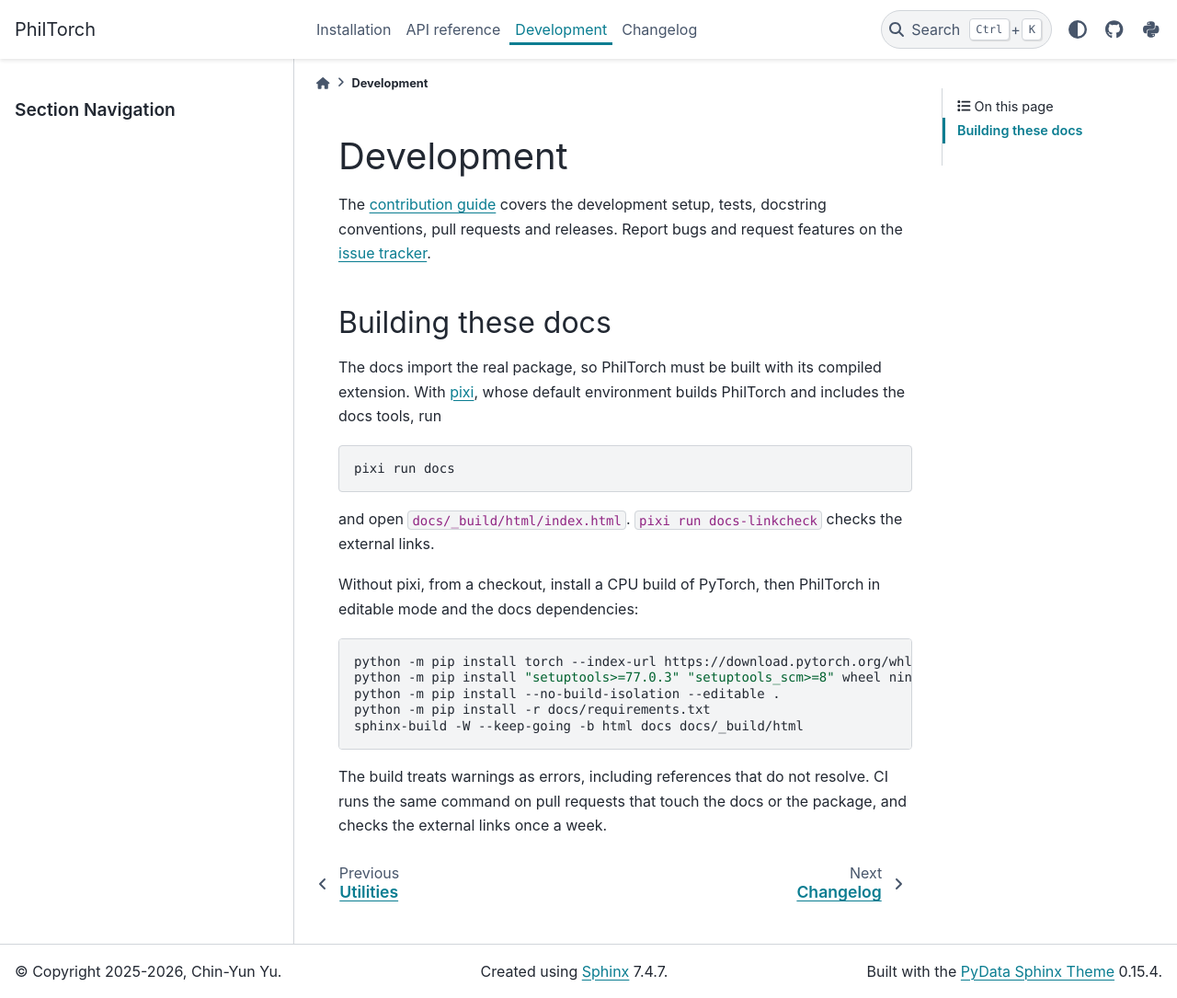
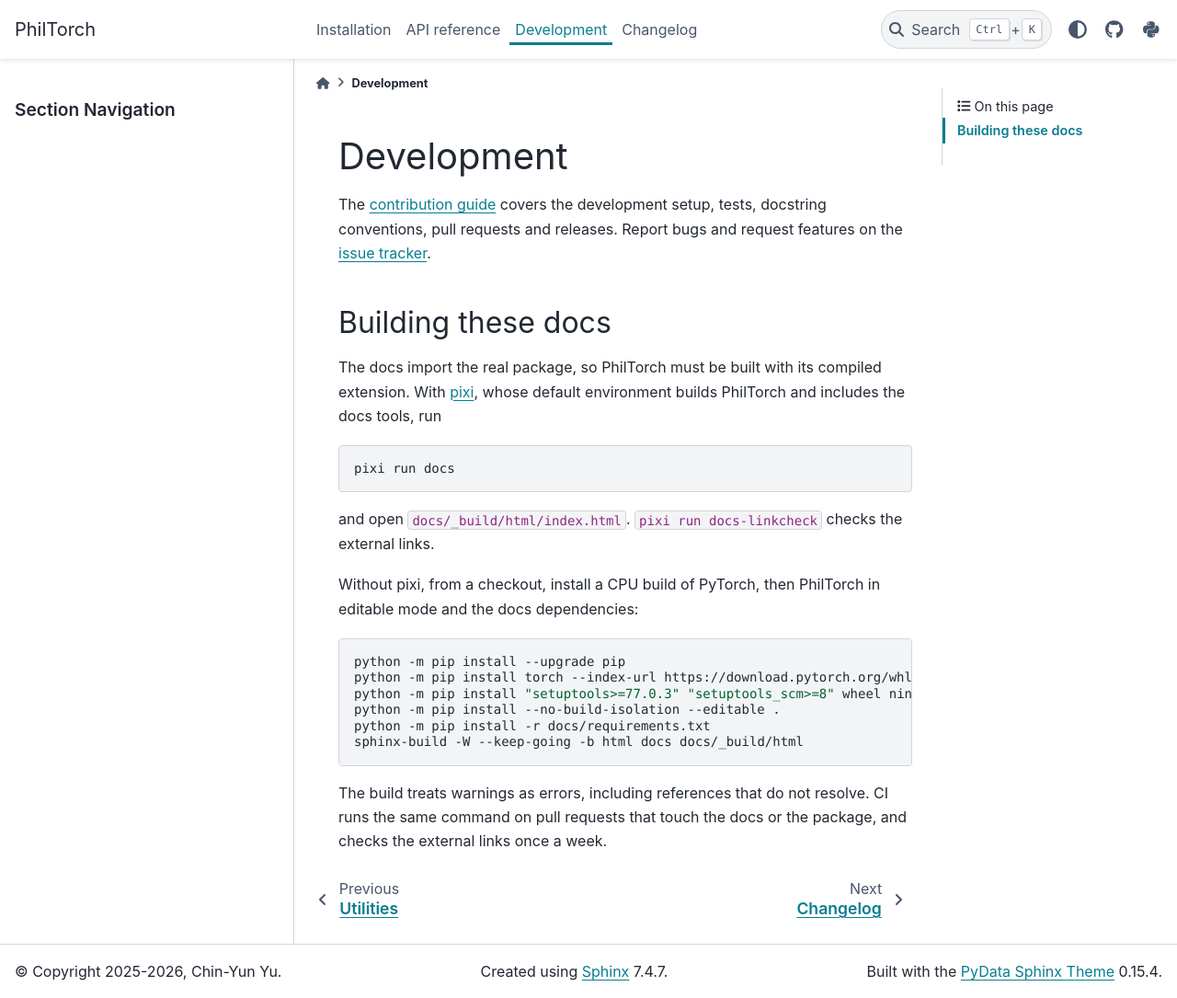
Before and after one commit to yoyolicoris/philtorch, a Sphinx documentation site: the page built from docs/development.md, in a window 1280 px wide and 1085 px high. Shown: the whole window at 92% size. Built offline with Sphinx 7.4.7 and the PyData theme 0.15.4, drawn with Linux system fonts in a browser that asks for light colours; the version number could not be read and is left out.

Commit message:
docs: upgrade pip before installing on Read the Docs
Read the Docs seeds the build environment with pip 23.1, which rejects
the typing_extensions 4.16.0 wheel on PyTorch's CPU index over its
metadata name, then fails to build the sdist because flit_core isn't on
that index. The first build after #67 failed there. Upgrade pip first,
and list the same step in the development page.

Co-Authored-By: Claude Opus 5.5 <noreply@anthropic.com>

````diff
--- a/docs/development.md
+++ b/docs/development.md
@@ -15,6 +15,7 @@ and open `docs/_build/html/index.html`. `pixi run docs-linkcheck` checks the ext
 Without pixi, from a checkout, install a CPU build of PyTorch, then PhilTorch in editable mode and the docs dependencies:
 
 ```bash
+python -m pip install --upgrade pip
 python -m pip install torch --index-url https://download.pytorch.org/whl/cpu
 python -m pip install "setuptools>=77.0.3" "setuptools_scm>=8" wheel ninja
 python -m pip install --no-build-isolation --editable .
````
Also changed, not shown: .readthedocs.yaml.
